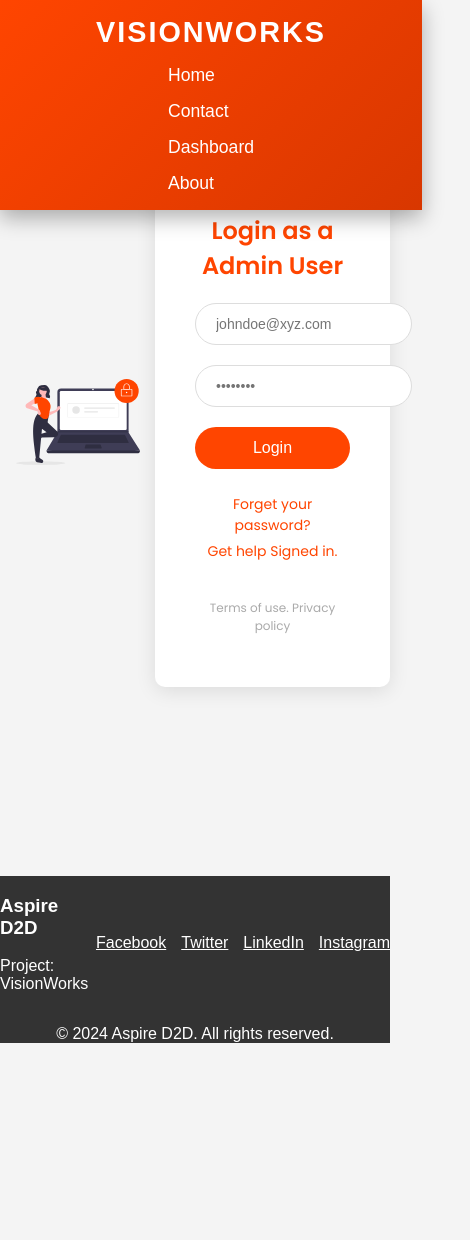
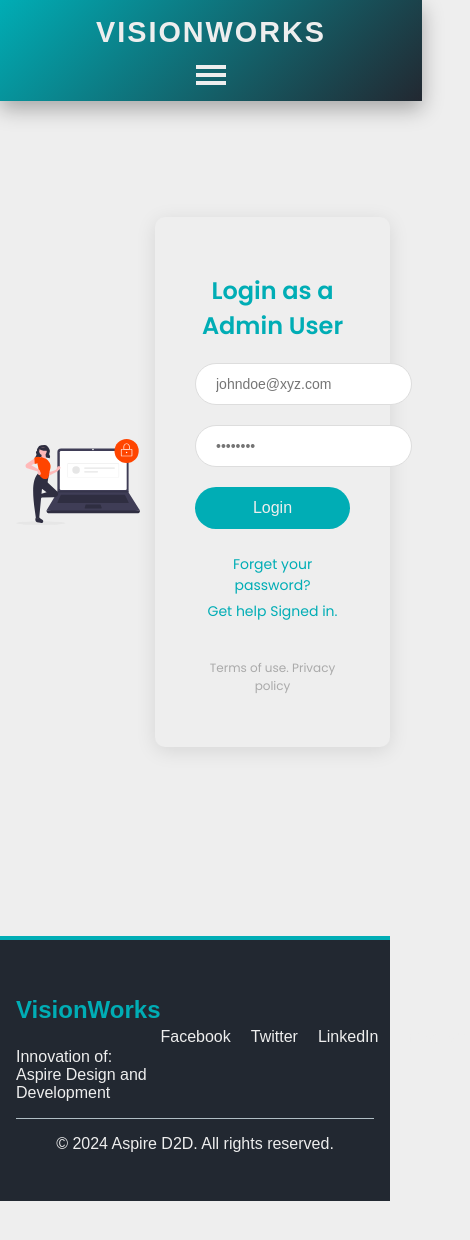
Before and after one commit to Aspire-D2D/Aspire_VisionWorks, a Next.js app: page /admin/login in a window 390 px wide. Shown: the top 1240 px of the page, 470 px wide, since content can reach past the window. Before the commit the page ends 1059 px from the top, so only its background shows below. Built offline with nearby package versions, Linux system fonts and the light colour scheme; no server answers.

Commit message:
Navbar, Footer added.

```diff
--- /dev/null
+++ b/src/app/api/pageIdentity/route.js
@@ -0,0 +1,30 @@
+import db from '../../../lib/db';
+
+export async function GET(req) {
+  const { searchParams } = new URL(req.url);
+  const pageName = searchParams.get('pageName');
+
+  console.log("Page Name:", pageName);
+
+  if (!pageName) {
+    return new Response(JSON.stringify({ error: 'Page name is required' }), { status: 400 });
+  }
+
+  try {
+    // Update query with PostgreSQL parameterized query syntax
+    const result = await db.query(
+      'SELECT identity FROM pageidentities WHERE page_name = $1',
+      [pageName]
+    );
+
+    if (result.rows.length > 0) {
+      const identities = result.rows.map(row => row.identity);
+      return new Response(JSON.stringify({ identities }), { status: 200 });
+    } else {
+      return new Response(JSON.stringify({ error: 'Identity not found for this page' }), { status: 404 });
+    }
+  } catch (error) {
+    console.error('Database error:', error);
+    return new Response(JSON.stringify({ error: 'Database error' }), { status: 500 });
+  }
+}
--- a/src/app/globals.css
+++ b/src/app/globals.css
@@ -1,22 +1,28 @@
+/* Color 1 */
 :root {
   /* Primary Colors */
-  --color-primary: #FF4500;
-  --color-secondary: #D83700;
+  --color-primary: #00ADB5;           /* Vibrant teal - bright and eye-catching for primary actions */
+  --color-secondary: #222831;         /* Dark slate gray - strong and bold for secondary elements */
 
   /* Neutral Colors */
-  --color-black: #000000;
-  --color-white: #FFFFFF;
-  --color-light-gray: #F4F4F4;
-  --color-dark-gray: #A9A9A9;
+  --color-black: #222831;             /* Deep slate black for text and dark sections */
+  --color-white: #EEEEEE;             /* Light grayish-white for backgrounds, sections, or cards */
+  --color-light-gray: #EEEEEE;        /* Soft gray for borders, cards, or light background sections */
+  --color-dark-gray: #393E46;         /* Dark gray for secondary text and subtle details */
 
   /* Hover Colors */
-  --color-hover-primary: #D83700;
+  --color-hover-primary: #00B1A1;     /* Slightly darker teal for hover effects */
 
   /* Border Colors */
-  --color-border-gray: #E0E0E0;
+  --color-border-gray: #B0BEC5;       /* Light gray for borders and dividers */
+
   /* Additional Colors */
-  --color-success: #4CAF50;
-  --color-error: #FF4500;
+  --color-success: #4CAF50;           /* Soft green for success messages */
+  --color-error: #F44336;             /* Bold red for error messages */
+
+  /* Accent Colors */
+  --color-accent: #FFEB3B;            /* Bright yellow for highlights and active items */
+  --color-warning: #FF7043;           /* Warm orange for warning alerts */
 }
 
 body {
@@ -26,3 +32,7 @@ body {
   background-color: var(--color-light-gray);
   color: var(--color-black);
 }
+
+main {
+  flex: 1;
+}
--- a/src/app/layout.tsx
+++ b/src/app/layout.tsx
@@ -34,9 +34,11 @@ export default function RootLayout({
         />
         <link rel="stylesheet" href="https://fonts.googleapis.com/icon?family=Material+Icons" />
       </head>
-      <body className={`${geistSans.variable} ${geistMono.variable}`}>
-        <Navbar/>
-        {children}
+      <body className={`${geistSans.variable} ${geistMono.variable}`} style={{ paddingTop: '60px', paddingBottom: '60px' }}>
+        <Navbar />
+        <main style={{ flex: 1 }}>
+          {children}
+        </main>
         <Footer />
       </body>
     </html>
--- a/src/components/layout/Footer/Footer.js
+++ b/src/components/layout/Footer/Footer.js
@@ -1,30 +1,32 @@
 import Link from 'next/link';
+import styles from './Footer.module.css';
 
 const Footer = () => {
   return (
-    <footer style={{ padding: '2rem, 1rem', backgroundColor: '#333', color: 'white', marginTop: '2rem' }}>
-      <div style={{ display: 'flex', justifyContent: 'space-between', alignItems: 'center' }}>
-        <div>
-          <h3>Aspire D2D</h3>
-          <p>Project: VisionWorks</p>
+    <footer className={styles.footer}>
+      <div className={styles.footerContent}>
+        <div className={styles.footerHeading}>
+          <h3>VisionWorks</h3>
+          <p>Innovation of: Aspire Design and Development</p>
         </div>
 
-        <div style={{ display: 'flex', gap: '15px' }}>
-          <Link href="https://www.facebook.com" target="_blank" style={{ color: 'white' }}>
+        <div className={styles.footerLinks}>
+          <Link href="https://www.facebook.com" target="_blank">
             Facebook
           </Link>
-          <Link href="https://www.twitter.com" target="_blank" style={{ color: 'white' }}>
+          <Link href="https://www.twitter.com" target="_blank">
             Twitter
           </Link>
-          <Link href="https://www.linkedin.com" target="_blank" style={{ color: 'white' }}>
+          <Link href="https://www.linkedin.com" target="_blank">
             LinkedIn
           </Link>
-          <Link href="https://www.instagram.com" target="_blank" style={{ color: 'white' }}>
+          <Link href="https://www.instagram.com" target="_blank">
             Instagram
           </Link>
         </div>
       </div>
-      <div style={{ marginTop: '1rem', textAlign: 'center' }}>
+
+      <div className={styles.footerCopyright}>
         <p>&copy; {new Date().getFullYear()} Aspire D2D. All rights reserved.</p>
       </div>
     </footer>
--- /dev/null
+++ b/src/components/layout/Footer/Footer.module.css
@@ -0,0 +1,60 @@
+/* Footer container */
+.footer {
+    padding: 2rem 1rem;
+    background-color: var(--color-black);
+    color: var(--color-white);
+    margin-top: 2rem;
+    font-family: Arial, sans-serif;
+    border-top: 4px solid var(--color-primary);
+  }
+
+  /* Footer content section */
+  .footerContent {
+    display: flex;
+    justify-content: space-between;
+    align-items: center;
+    border-bottom: 1px solid var(--color-border-gray);
+    padding-bottom: 1rem;
+  }
+
+  /* Footer heading and project name */
+  .footerHeading {
+    margin: 0;
+  }
+
+  .footerHeading h3 {
+    font-size: 1.5rem;
+    font-weight: bold;
+    color: var(--color-primary);
+  }
+
+  .footerHeading p {
+    margin: 0;
+    font-size: 1rem;
+    color: var(--color-light-gray);
+  }
+
+  /* Social media links section */
+  .footerLinks {
+    display: flex;
+    gap: 20px;
+  }
+
+  .footerLinks a {
+    color: var(--color-white);
+    text-decoration: none;
+    font-size: 1rem;
+    transition: color 0.3s ease;
+  }
+
+  .footerLinks a:hover {
+    color: var(--color-hover-primary);
+  }
+
+  /* Copyright section */
+  .footerCopyright {
+    margin-top: 1rem;
+    text-align: center;
+    font-size: 1rem;
+    color: var(--color-light-gray);
+  }
--- a/src/components/layout/Navbar/Navbar.js
+++ b/src/components/layout/Navbar/Navbar.js
@@ -6,6 +6,7 @@ import styles from "./Navbar.module.css";
 
 const Navbar = () => {
   const [isAdmin, setIsAdmin] = useState(false);
+  const [menuOpen, setMenuOpen] = useState(false);
   const router = useRouter();
 
   useEffect(() => {
@@ -26,56 +27,32 @@ const Navbar = () => {
     fetchData();
   }, [router]);
 
+  const toggleMenu = () => {
+    setMenuOpen(!menuOpen);
+  };
 
   return (
     <nav className={styles.navbar}>
       <div className={styles.logo}>VisionWorks</div>
-      <ul className={styles.navLinks}>
+      <div className={`${styles.hamburger} ${menuOpen ? styles.active : ''}`} onClick={toggleMenu}>
+        <div></div>
+        <div></div>
+        <div></div>
+      </div>
+      <ul className={`${styles.navLinks} ${menuOpen ? styles.active : ''}`}>
         {isAdmin ? (
           <>
-            <li>
-              <Link href="/admin/addPage" className={styles.navLink}>
-                Add Page
-              </Link>
-            </li>
-            <li>
-              <Link href="/admin/uploadImage" className={styles.navLink}>
-                Image Upload
-              </Link>
-            </li>
-            <li>
-              <Link href="/admin/register" className={styles.navLink}>
-                Register
-              </Link>
-            </li>
-            <li>
-              <Link href="/admin/manageImages" className={styles.navLink}>
-                Manage Images
-              </Link>
-            </li>
+            <li><Link href="/admin/addPage" className={styles.navLink}>Add Page</Link></li>
+            <li><Link href="/admin/uploadImage" className={styles.navLink}>Image Upload</Link></li>
+            <li><Link href="/admin/register" className={styles.navLink}>Register</Link></li>
+            <li><Link href="/admin/manageImages" className={styles.navLink}>Manage Images</Link></li>
           </>
         ) : (
           <>
-            <li>
-              <Link href="/" className={styles.navLink}>
-                Home
-              </Link>
-            </li>
-            <li>
-              <Link href="/contact" className={styles.navLink}>
-                Contact
-              </Link>
-            </li>
-            <li>
-              <Link href="/dashboard" className={styles.navLink}>
-                Dashboard
-              </Link>
-            </li>
-            <li>
-              <Link href="/about" className={styles.navLink}>
-                About
-              </Link>
-            </li>
+            <li><Link href="/" className={styles.navLink}>Home</Link></li>
+            <li><Link href="/contact" className={styles.navLink}>Contact</Link></li>
+            <li><Link href="/dashboard" className={styles.navLink}>Dashboard</Link></li>
+            <li><Link href="/about" className={styles.navLink}>About</Link></li>
           </>
         )}
       </ul>
@@ -83,4 +60,5 @@ const Navbar = () => {
   );
 };
 
+
 export default Navbar;
--- a/src/components/layout/Navbar/Navbar.module.css
+++ b/src/components/layout/Navbar/Navbar.module.css
@@ -1,3 +1,4 @@
+/* Navbar Styling */
 .navbar {
   display: flex;
   justify-content: space-between;
@@ -12,12 +13,14 @@
   transition: all 0.3s ease;
 }
 
+/* Hover shadow effect */
 .navbar:hover {
   box-shadow: 0 8px 20px rgba(0, 0, 0, 0.3);
 }
 
+/* Logo styling */
 .logo {
-    font-size: 1rem;
+  font-size: 1.5rem;
   font-weight: bold;
   color: var(--color-white);
   text-transform: uppercase;
@@ -26,10 +29,12 @@
   transition: transform 0.3s ease;
 }
 
+/* Logo hover effect */
 .logo:hover {
   transform: scale(1.1);
 }
 
+/* Navigation Links container */
 .navLinks {
   display: flex;
   gap: 30px;
@@ -38,6 +43,7 @@
   margin: 0;
 }
 
+/* Individual link styles */
 .navLink {
   color: var(--color-white);
   text-decoration: none;
@@ -47,10 +53,12 @@
   transition: color 0.3s ease;
 }
 
+/* Hover effect on links */
 .navLink:hover {
   color: var(--color-hover-primary);
 }
 
+/* Underline animation effect */
 .navLink::after {
   content: '';
   position: absolute;
@@ -64,11 +72,13 @@
   transition: transform 0.3s ease;
 }
 
+/* Show underline on hover */
 .navLink:hover::after {
   transform: scaleX(1);
   transform-origin: bottom left;
 }
 
+/* Mobile Navbar (Hamburger menu) */
 @media (max-width: 768px) {
   .navbar {
     flex-direction: column;
@@ -76,13 +86,74 @@
     padding: 1rem;
   }
 
+  /* Logo for mobile */
   .logo {
     margin-bottom: 1rem;
     font-size: 1.8rem;
   }
 
+  /* Navigation Links on mobile */
   .navLinks {
     flex-direction: column;
     gap: 15px;
+    display: none;
+    width: 100%;
+    text-align: center;
+  }
+
+  /* Hamburger Icon */
+  .hamburger {
+    display: block;
+    cursor: pointer;
+    width: 30px;
+    height: 20px;
+    position: relative;
+    z-index: 1001;
+  }
+
+  /* Hamburger Bars */
+  .hamburger div {
+    background-color: var(--color-white);
+    height: 4px;
+    width: 100%;
+    position: absolute;
+    transition: all 0.3s ease;
+  }
+
+  .hamburger div:nth-child(1) {
+    top: 0;
+  }
+
+  .hamburger div:nth-child(2) {
+    top: 8px;
+  }
+
+  .hamburger div:nth-child(3) {
+    top: 16px;
+  }
+
+  /* Active class for hamburger menu */
+  .hamburger.active div:nth-child(1) {
+    transform: rotate(45deg);
+    top: 8px;
+  }
+
+  .hamburger.active div:nth-child(2) {
+    opacity: 0;
+  }
+
+  .hamburger.active div:nth-child(3) {
+    transform: rotate(-45deg);
+    top: 8px;
+  }
+
+  /* Show menu when hamburger is clicked */
+  .navLinks.active {
+    display: flex;
   }
 }
+
+/* Optional Scroll Shadow effect */
+.navbar.scroll-shadow {
+  box-shadow: 0 8px 20px rgba(0, 0, 0, 0.3);
+}
```
Also changed, not shown: public/ImageUpload.svg. Lines whose indentation alone changed are shown as unchanged.
